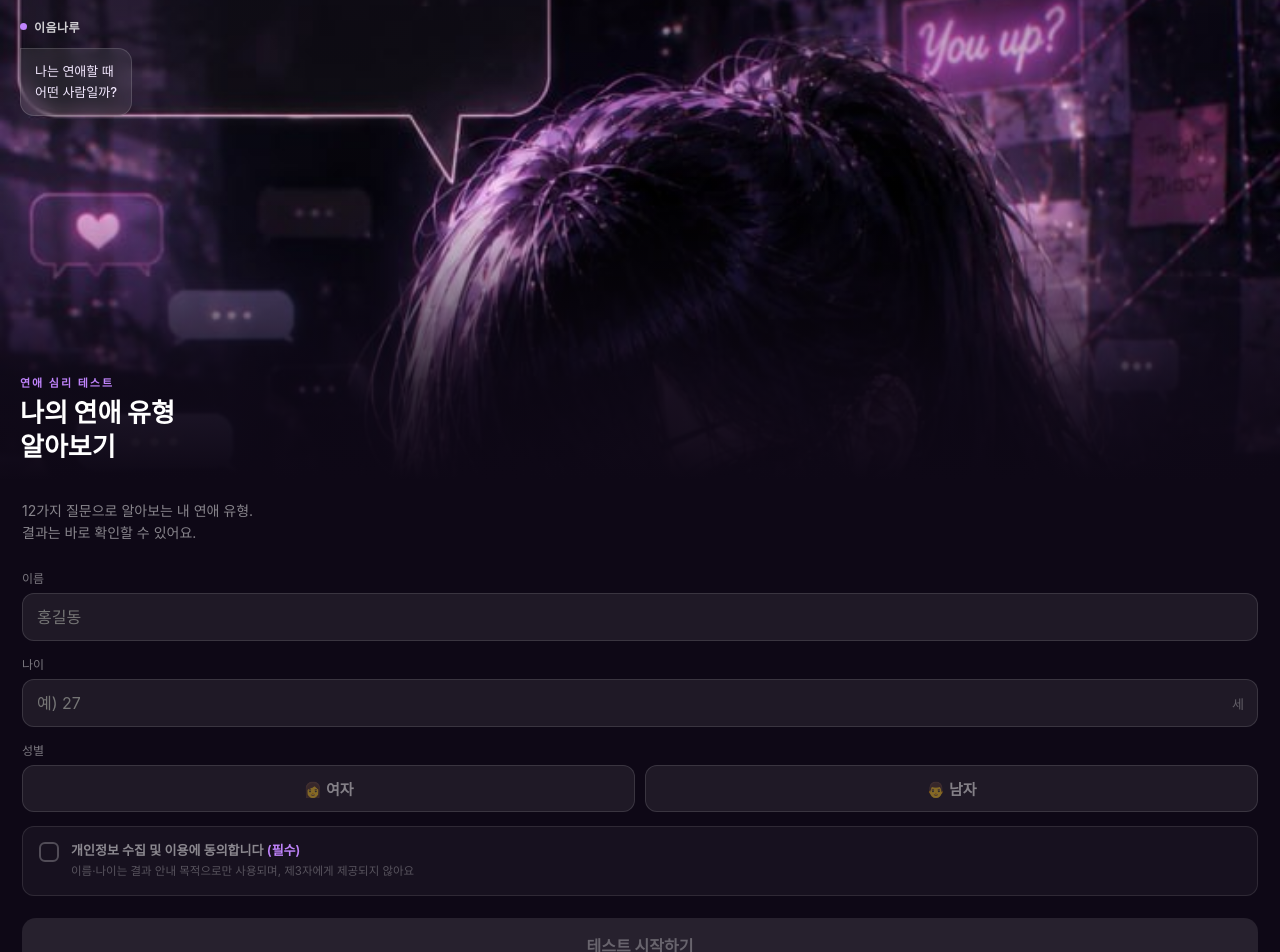
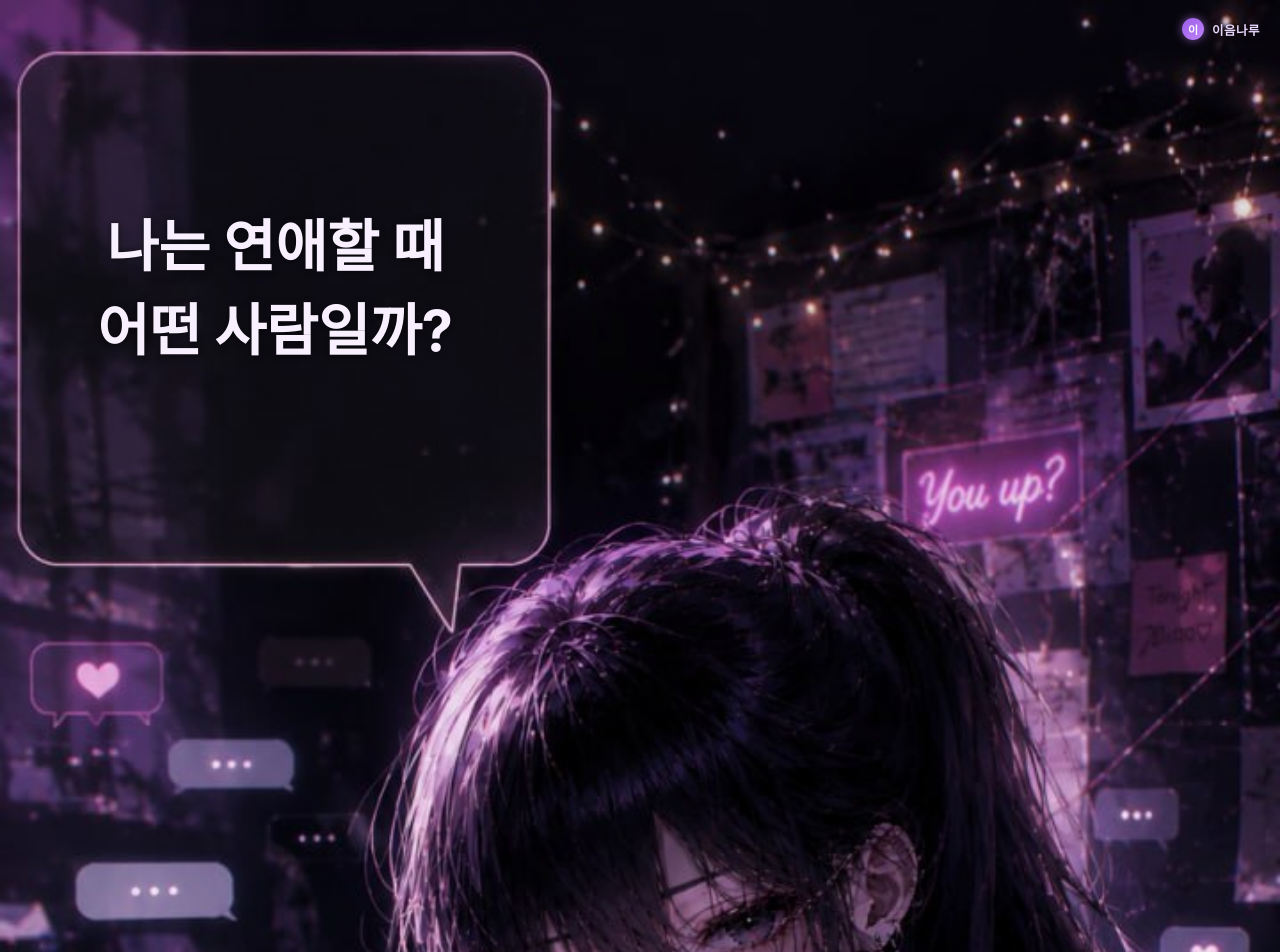
Before and after one commit to junone-creater/lovetypetest, a React (Vite) app: page / in a window 1280 px wide. Shown: the top 952 px of the page. Built offline with nearby package versions, Linux system fonts and the light colour scheme; a web font is replaced by a local one.

Commit message:
메인 화면 수정

```diff
--- a/src/pages/IntroPage.jsx
+++ b/src/pages/IntroPage.jsx
@@ -3,19 +3,29 @@ import { useNavigate } from 'react-router-dom'
 import { T, FONT } from '../constants/tokens'
 import { store, INIT_SCORES } from '../store'
 
+const TOTAL = 3 // 이름 · 나이 · 성별
+
 const S = {
-  input: { width:'100%', padding:'13px 14px', fontSize:16, fontFamily:FONT,
+  input: { width:'100%', padding:'15px 16px', fontSize:17, fontFamily:FONT,
     border:`1.5px solid rgba(255,255,255,.12)`, borderRadius:12,
-    background:'rgba(255,255,255,.07)', color:'#fff' },
-  cta: { width:'100%', border:'none', borderRadius:14, padding:'15px',
-    fontSize:16, fontWeight:700, cursor:'pointer', fontFamily:FONT,
-    boxShadow:'0 8px 24px rgba(155,93,229,.4)' },
+    background:'rgba(255,255,255,.07)', color:'#fff', outline:'none' },
+  cta: { width:'100%', border:'none', borderRadius:14, padding:'16px',
+    fontSize:16, fontWeight:700, cursor:'pointer', fontFamily:FONT },
 }
 
 export default function IntroPage() {
   const navigate = useNavigate()
+  const [step, setStep] = useState(0) // 0:시작 1:이름 2:나이 3:성별+동의
   const [user, setUser] = useState({ name:'', age:'', gender:'', agreed:false })
-  const valid = user.name.trim().length > 0 && user.age.trim() !== '' && user.gender !== '' && user.agreed
+
+  const canNext = {
+    1: user.name.trim().length > 0,
+    2: user.age.trim() !== '',
+    3: user.gender !== '' && user.agreed,
+  }
+
+  const next = () => setStep(s => s + 1)
+  const back = () => setStep(s => Math.max(0, s - 1))
 
   const onStart = () => {
     store.setUser(user)
@@ -24,27 +34,42 @@ export default function IntroPage() {
     navigate('/quiz')
   }
 
+  const ctaStyle = (active) => ({
+    ...S.cta,
+    background: active ? 'linear-gradient(135deg, #9B5DE5, #C084FC)' : 'rgba(255,255,255,.1)',
+    color: active ? '#fff' : 'rgba(255,255,255,.3)',
+    boxShadow: active ? '0 8px 24px rgba(155,93,229,.4)' : 'none',
+    cursor: active ? 'pointer' : 'not-allowed',
+  })
+
+  // ── 0단계: 시작 화면 (큰 히어로) ──
+  if (step === 0) {
     return (
-    <div className="fade-in" style={{ background:'#0E0816', minHeight:'100vh' }}>
-      {/* 히어로 */}
-      <div style={{ position:'relative', width:'100%', height:'85vw', maxHeight:480, overflow:'hidden' }}>
+      <div className="fade-in" style={{ background:'#0E0816', minHeight:'100vh', display:'flex', flexDirection:'column' }}>
+        {/* 히어로: 원본 비율 그대로 → 말풍선 위치가 모든 화면에서 고정.
+            containerType:inline-size 로 글자 크기를 이미지 너비 기준(cqw)으로 잡아 항상 말풍선에 맞춤 */}
+        <div style={{ position:'relative', width:'100%', containerType:'inline-size', overflow:'hidden' }}>
           <img src={`${import.meta.env.BASE_URL}images/intro-hero.png`} alt=""
-          style={{ width:'100%', height:'100%', objectFit:'cover', objectPosition:'center 25%' }}/>
+            style={{ width:'100%', height:'auto', display:'block' }}/>
           <div style={{ position:'absolute', inset:0,
-          background:'linear-gradient(to bottom, rgba(14,8,22,.3) 0%, rgba(14,8,22,0) 40%, rgba(14,8,22,.85) 80%, #0E0816 100%)' }}/>
-        <div style={{ position:'absolute', top:18, left:20 }}>
-          <div style={{ display:'flex', alignItems:'center', gap:7 }}>
-            <span style={{ width:7, height:7, borderRadius:'50%', background:'#C084FC', display:'inline-block' }}/>
-            <span style={{ fontSize:12, fontWeight:700, color:'rgba(255,255,255,.8)', letterSpacing:'.5px', fontFamily:FONT }}>이음나루</span>
-          </div>
-        </div>
-        <div style={{ position:'absolute', top:20, left:20, maxWidth:180 }}>
-          <div style={{ marginTop:28, background:'rgba(255,255,255,.08)', backdropFilter:'blur(8px)',
-            border:'1px solid rgba(255,255,255,.15)', borderRadius:'0 14px 14px 14px', padding:'12px 14px' }}>
-            <p style={{ fontSize:13, color:'#F3E8FF', lineHeight:1.6, fontFamily:FONT, fontWeight:500 }}>
+            background:'linear-gradient(to bottom, rgba(14,8,22,.15) 0%, rgba(14,8,22,0) 45%, rgba(14,8,22,.85) 82%, #0E0816 100%)' }}/>
+
+          {/* 배경 말풍선 안에 들어가는 텍스트 (이미지 좌상단 말풍선 영역) */}
+          <div style={{ position:'absolute', top:'9%', left:'3%', width:'37%', textAlign:'center' }}>
+            <p style={{ fontSize:'4.4cqw', color:'#F8F0FF', lineHeight:1.5, fontFamily:FONT, fontWeight:700,
+              textShadow:'0 1px 6px rgba(0,0,0,.55)', margin:0 }}>
               나는 연애할 때<br/>어떤 사람일까?
             </p>
           </div>
+
+          <div style={{ position:'absolute', top:18, right:20, display:'flex', alignItems:'center', gap:8 }}>
+            <span style={{ width:22, height:22, borderRadius:'50%', flexShrink:0,
+              background:'linear-gradient(135deg, #9B5DE5, #C084FC)',
+              boxShadow:'0 0 10px rgba(192,132,252,.6)',
+              display:'flex', alignItems:'center', justifyContent:'center',
+              fontSize:11, fontWeight:800, color:'#fff', fontFamily:FONT }}>이</span>
+            <span style={{ fontSize:12.5, fontWeight:700, color:'#EAD9FF', letterSpacing:'.5px',
+              textShadow:'0 1px 6px rgba(0,0,0,.5)', fontFamily:FONT }}>이음나루</span>
           </div>
           <div style={{ position:'absolute', bottom:16, left:20, right:20 }}>
             <div style={{ fontSize:11, fontWeight:700, color:'#C084FC', letterSpacing:'2px', fontFamily:FONT, marginBottom:6 }}>연애 심리 테스트</div>
@@ -52,48 +77,108 @@ export default function IntroPage() {
           </div>
         </div>
 
-      {/* 폼 */}
-      <div style={{ padding:'20px 22px 36px' }}>
+        <div style={{ flex:1, display:'flex', flexDirection:'column', padding:'20px 22px 36px' }}>
           <p style={{ fontSize:14, color:'rgba(255,255,255,.5)', lineHeight:1.6, marginBottom:24, fontFamily:FONT }}>
             12가지 질문으로 알아보는 내 연애 유형.<br/>결과는 바로 확인할 수 있어요.
           </p>
+          <div style={{ flex:1, minHeight:8 }}/>
+          <button onClick={next} style={ctaStyle(true)}>테스트 시작하기</button>
+          <p style={{ textAlign:'center', fontSize:11, color:'rgba(255,255,255,.2)', marginTop:14, fontFamily:FONT }}>
+            🔒 입력하신 정보는 결과 안내 목적으로만 사용돼요
+          </p>
+        </div>
+      </div>
+    )
+  }
 
-        <div style={{ marginBottom:14 }}>
-          <label style={{ display:'block', fontSize:12, color:'rgba(255,255,255,.45)', marginBottom:7, fontWeight:500, fontFamily:FONT }}>이름</label>
-          <input style={S.input} placeholder="홍길동" value={user.name}
-            onChange={e => setUser({ ...user, name:e.target.value })}/>
+  // ── 1~3단계: 입력 위저드 ──
+  const stepMeta = {
+    1: { icon:'✍️', title:'먼저, 이름을 알려주세요', sub:'결과를 더 정확하게 안내해드릴게요.' },
+    2: { icon:'🎂', title:`${user.name}님, 나이가 어떻게 되세요?`, sub:'또래에 맞는 결과를 보여드릴게요.' },
+    3: { icon:'💗', title:'성별을 선택해주세요', sub:'마지막이에요! 곧 테스트가 시작돼요.' },
+  }[step]
+  const stepBtn = {
+    1: { label:'다음', active:canNext[1], onClick:() => canNext[1] && next() },
+    2: { label:'다음', active:canNext[2], onClick:() => canNext[2] && next() },
+    3: { label:'결과 보러 가기', active:canNext[3], onClick:() => canNext[3] && onStart() },
+  }[step]
+
+  return (
+    <div className="fade-in" style={{ background:'#0E0816', minHeight:'100vh', display:'flex', flexDirection:'column', position:'relative', overflow:'hidden' }}>
+      {/* 은은한 보라 배경광 */}
+      <div style={{ position:'absolute', top:'-15%', left:'50%', transform:'translateX(-50%)', width:'120%', height:'55%',
+        background:'radial-gradient(60% 60% at 50% 40%, rgba(155,93,229,.22), transparent 70%)', pointerEvents:'none' }}/>
+
+      {/* 상단 바: 뒤로 + 진행 점 */}
+      <div style={{ display:'flex', alignItems:'center', gap:14, padding:'18px 22px 0', position:'relative', zIndex:1 }}>
+        <button onClick={back}
+          style={{ width:34, height:34, borderRadius:'50%', flexShrink:0, border:'1px solid rgba(255,255,255,.12)',
+            background:'rgba(255,255,255,.06)', color:'rgba(255,255,255,.7)', fontSize:18, cursor:'pointer',
+            display:'flex', alignItems:'center', justifyContent:'center', fontFamily:FONT }}>←</button>
+        <div style={{ display:'flex', gap:6, flex:1 }}>
+          {Array.from({ length:TOTAL }).map((_, i) => (
+            <div key={i} style={{ height:5, borderRadius:3, transition:'all .3s ease',
+              background: i < step ? '#C084FC' : 'rgba(255,255,255,.15)',
+              width: i + 1 === step ? 22 : 6 }}/>
+          ))}
+        </div>
+        <span style={{ fontSize:13, fontWeight:700, color:'#C084FC', fontFamily:FONT }}>{step} / {TOTAL}</span>
       </div>
 
-        <div style={{ marginBottom:14 }}>
-          <label style={{ display:'block', fontSize:12, color:'rgba(255,255,255,.45)', marginBottom:7, fontWeight:500, fontFamily:FONT }}>나이</label>
-          <div style={{ position:'relative' }}>
-            <input style={{ ...S.input, paddingRight:36 }} placeholder="예) 27" inputMode="numeric" maxLength={3}
-              value={user.age} onChange={e => setUser({ ...user, age:e.target.value.replace(/[^0-9]/g,'') })}/>
-            <span style={{ position:'absolute', right:14, top:'50%', transform:'translateY(-50%)', fontSize:13, color:'rgba(255,255,255,.3)', fontFamily:FONT }}>세</span>
+      <div style={{ flex:1, display:'flex', flexDirection:'column', padding:'24px 22px 36px', position:'relative', zIndex:1 }}>
+        {/* 중앙 정렬 콘텐츠 */}
+        <div key={step} className="fade-in" style={{ flex:1, display:'flex', flexDirection:'column', justifyContent:'center', textAlign:'center' }}>
+          {/* 단계 아이콘 */}
+          <div style={{ width:74, height:74, borderRadius:'50%', margin:'0 auto 22px',
+            background:'linear-gradient(135deg, rgba(155,93,229,.35), rgba(192,132,252,.18))',
+            border:'1px solid rgba(192,132,252,.4)', boxShadow:'0 8px 28px rgba(155,93,229,.35)',
+            display:'flex', alignItems:'center', justifyContent:'center', fontSize:34 }}>{stepMeta.icon}</div>
+
+          <h2 style={{ fontSize:23, fontWeight:800, color:'#fff', lineHeight:1.4, marginBottom:10, fontFamily:FONT }}>
+            {stepMeta.title}
+          </h2>
+          <p style={{ fontSize:14, color:'rgba(255,255,255,.45)', marginBottom:30, fontFamily:FONT }}>
+            {stepMeta.sub}
+          </p>
+
+          {/* 1단계: 이름 */}
+          {step === 1 && (
+            <input style={{ ...S.input, textAlign:'center' }} placeholder="홍길동" autoFocus value={user.name}
+              onChange={e => setUser({ ...user, name:e.target.value })}
+              onKeyDown={e => { if (e.key === 'Enter' && canNext[1]) next() }}/>
+          )}
+
+          {/* 2단계: 나이 */}
+          {step === 2 && (
+            <div style={{ position:'relative', maxWidth:200, margin:'0 auto', width:'100%' }}>
+              <input style={{ ...S.input, textAlign:'center', paddingRight:40 }} placeholder="27" inputMode="numeric" maxLength={3} autoFocus
+                value={user.age} onChange={e => setUser({ ...user, age:e.target.value.replace(/[^0-9]/g,'') })}
+                onKeyDown={e => { if (e.key === 'Enter' && canNext[2]) next() }}/>
+              <span style={{ position:'absolute', right:16, top:'50%', transform:'translateY(-50%)', fontSize:14, color:'rgba(255,255,255,.3)', fontFamily:FONT }}>세</span>
             </div>
-        </div>
+          )}
 
-        <div style={{ marginBottom:14 }}>
-          <label style={{ display:'block', fontSize:12, color:'rgba(255,255,255,.45)', marginBottom:7, fontWeight:500, fontFamily:FONT }}>성별</label>
-          <div style={{ display:'flex', gap:10 }}>
+          {/* 3단계: 성별 + 동의 */}
+          {step === 3 && (
+            <div>
+              <div style={{ display:'flex', gap:10, marginBottom:20 }}>
                 {[{ val:'여자', emoji:'👩' }, { val:'남자', emoji:'👨' }].map(({ val, emoji }) => {
                   const on = user.gender === val
                   return (
                     <button key={val} onClick={() => setUser({ ...user, gender:val })}
-                  style={{ flex:1, padding:'12px 0', borderRadius:12, border:'1.5px solid',
+                      style={{ flex:1, padding:'20px 0', borderRadius:14, border:'1.5px solid',
                         borderColor: on ? '#C084FC' : 'rgba(255,255,255,.12)',
                         background: on ? 'rgba(192,132,252,.2)' : 'rgba(255,255,255,.07)',
                         color: on ? '#C084FC' : 'rgba(255,255,255,.45)',
-                    fontFamily:FONT, fontSize:15, fontWeight:600, cursor:'pointer' }}>
+                        fontFamily:FONT, fontSize:16, fontWeight:600, cursor:'pointer' }}>
                       {emoji} {val}
                     </button>
                   )
                 })}
               </div>
-        </div>
 
               <div onClick={() => setUser({ ...user, agreed:!user.agreed })}
-          style={{ display:'flex', alignItems:'flex-start', gap:12, marginBottom:22, marginTop:8, cursor:'pointer',
+                style={{ display:'flex', alignItems:'flex-start', gap:12, cursor:'pointer', textAlign:'left',
                   padding:'14px 16px', borderRadius:12,
                   background: user.agreed ? 'rgba(192,132,252,.1)' : 'rgba(255,255,255,.04)',
                   border: `1.5px solid ${user.agreed ? 'rgba(192,132,252,.5)' : 'rgba(255,255,255,.1)'}`,
@@ -113,18 +198,14 @@ export default function IntroPage() {
                   </div>
                 </div>
               </div>
+            </div>
+          )}
+        </div>
 
-        <button onClick={onStart} disabled={!valid}
-          style={{ ...S.cta,
-            background: valid ? 'linear-gradient(135deg, #9B5DE5, #C084FC)' : 'rgba(255,255,255,.1)',
-            color: valid ? '#fff' : 'rgba(255,255,255,.3)',
-            boxShadow: valid ? '0 8px 24px rgba(155,93,229,.4)' : 'none',
-            cursor: valid ? 'pointer' : 'not-allowed' }}>
-          테스트 시작하기
+        {/* 하단 고정 버튼 */}
+        <button onClick={stepBtn.onClick} disabled={!stepBtn.active} style={ctaStyle(stepBtn.active)}>
+          {stepBtn.label}
         </button>
-        <p style={{ textAlign:'center', fontSize:11, color:'rgba(255,255,255,.2)', marginTop:14, fontFamily:FONT }}>
-          🔒 입력하신 정보는 결과 안내 목적으로만 사용돼요
-        </p>
       </div>
     </div>
   )
--- a/src/pages/LandingPage.css
+++ b/src/pages/LandingPage.css
@@ -62,6 +62,11 @@
 .lp-core h4 { font-size:17px; font-weight:700; color:#fff; margin-bottom:5px; }
 .lp-core h4 span { font-size:12.5px; font-weight:600; color:var(--lilac); margin-left:7px; }
 .lp-core p { font-size:14px; color:var(--muted); line-height:1.6; }
+.lp-give { margin:8px 0 38px; padding:26px 24px; border-radius:18px; background:linear-gradient(135deg,rgba(155,93,229,.12),rgba(26,17,48,.6)); border:1px solid rgba(192,132,252,.28); }
+.lp-give-tag { font-size:14px; font-weight:800; color:var(--lilac); letter-spacing:.01em; margin-bottom:18px; }
+.lp-give-list { list-style:none; display:flex; flex-direction:column; gap:14px; }
+.lp-give-list li { display:flex; align-items:flex-start; gap:12px; font-size:16px; font-weight:600; color:var(--cream); line-height:1.45; }
+.lp-give-check { flex-shrink:0; width:24px; height:24px; border-radius:50%; background:linear-gradient(135deg,var(--purple),var(--lilac)); color:#fff; font-size:13px; font-weight:800; display:flex; align-items:center; justify-content:center; box-shadow:0 4px 10px rgba(155,93,229,.4); }
 .lp-trust { display:flex; justify-content:center; gap:24px; margin-bottom:38px; flex-wrap:wrap; }
 .lp-trust-item { text-align:center; }
 .lp-big { font-size:24px; font-weight:800; color:var(--lilac); }
```
Also changed, not shown: src/pages/LandingPage.jsx (+15 -0 lines). Lines whose indentation alone changed are shown as unchanged.
